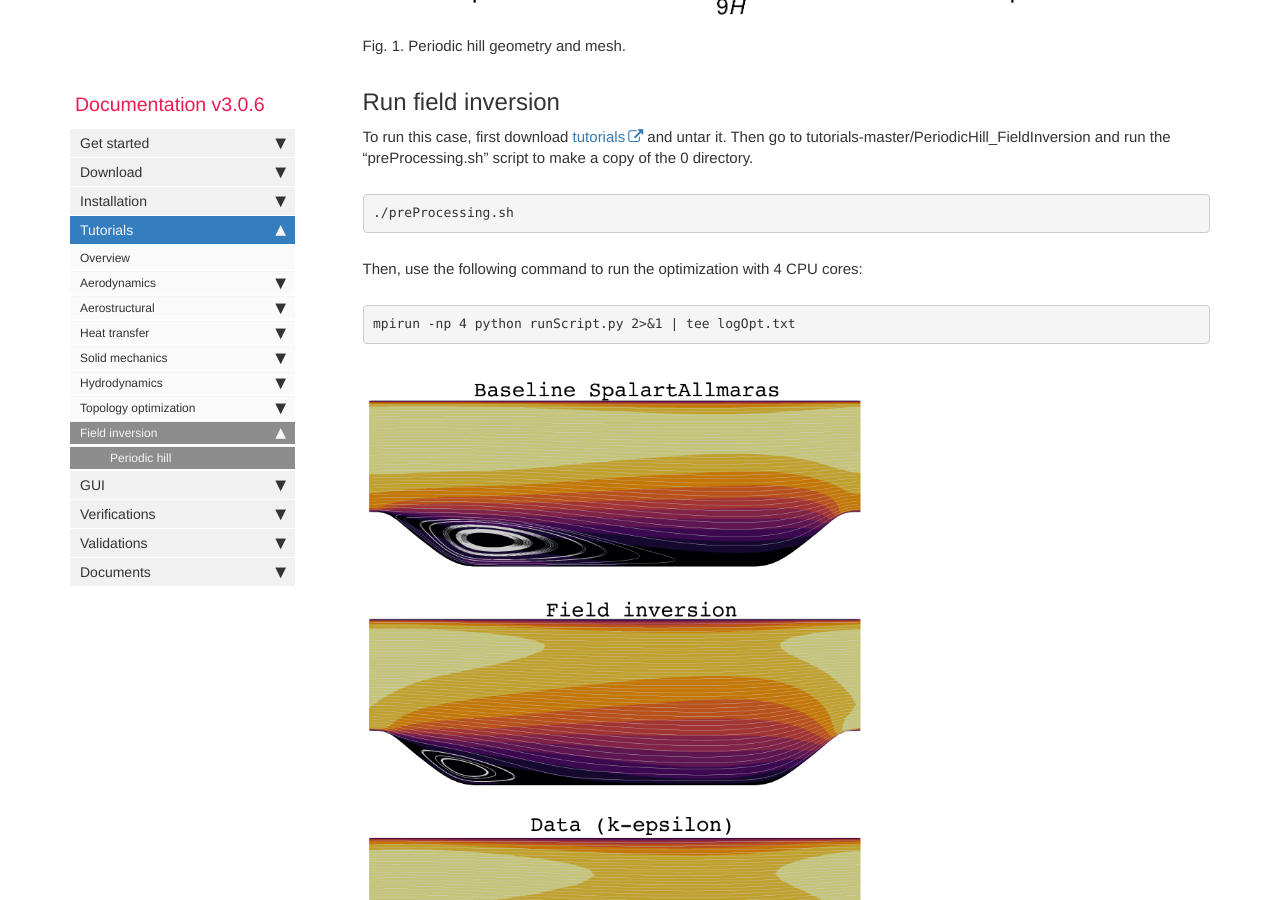
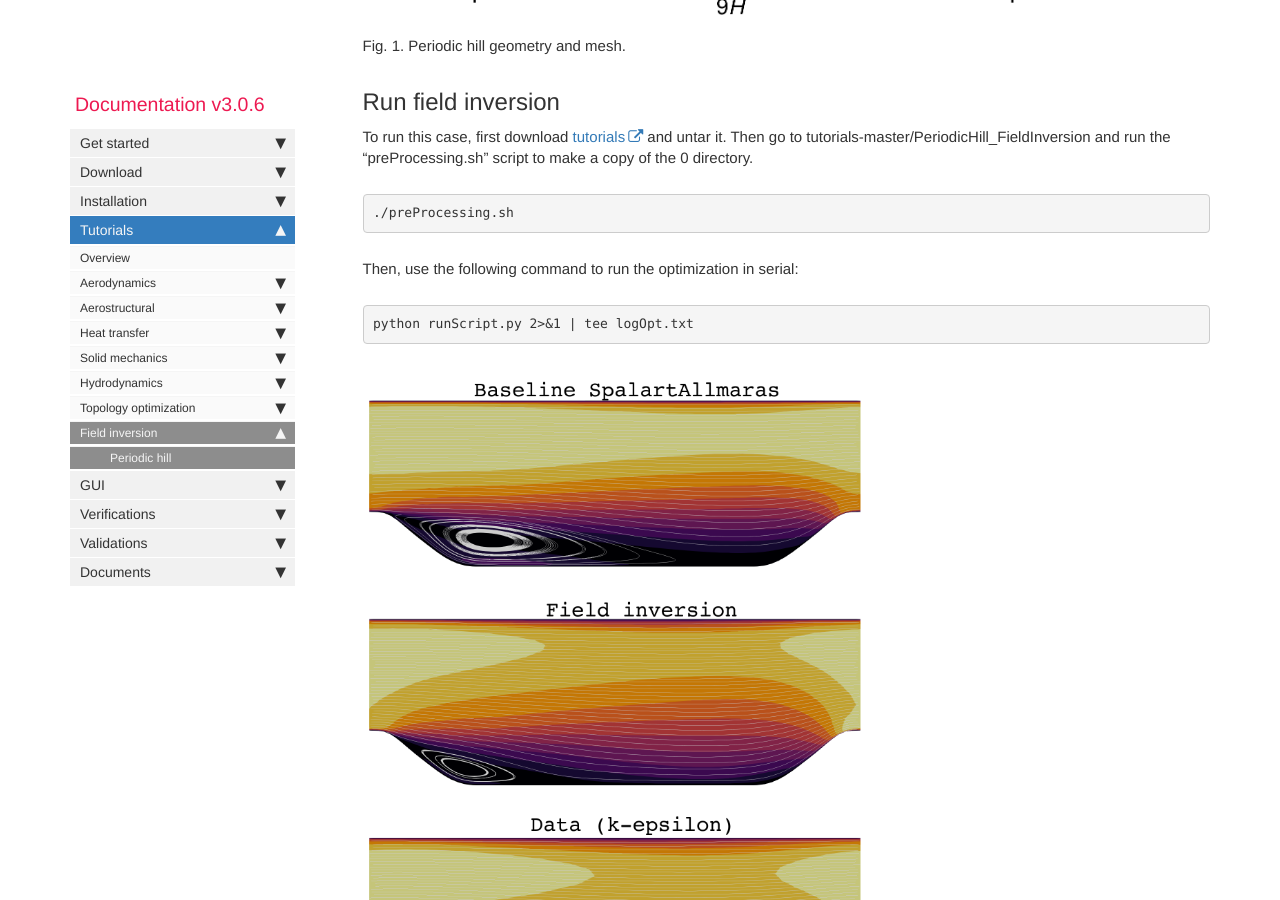
Before and after one commit to DAFoam/DAFoam.github.io, a Jekyll site: the page built from pages/mydoc/mydoc_tutorials_fieldinversion_ph.md, in a window 1280 px wide and 900 px high, scrolled down 1183 px. Built offline with Jekyll 4.4.1, drawn with Linux system fonts in a browser that asks for light colours; comment, search, counter and statistics services are not loaded.

Commit message:
content update

```diff
--- a/pages/mydoc/mydoc_tutorials_fieldinversion_ph.md
+++ b/pages/mydoc/mydoc_tutorials_fieldinversion_ph.md
@@ -30,10 +30,10 @@ To run this case, first download [tutorials](https://github.com/DAFoam/tutorials
 ./preProcessing.sh
 </pre>
 
-Then, use the following command to run the optimization with 4 CPU cores:
+Then, use the following command to run the optimization in serial:
 
 <pre>
-mpirun -np 4 python runScript.py 2>&1 | tee logOpt.txt
+python runScript.py 2>&1 | tee logOpt.txt
 </pre>
 
 <img src="{{ site.url }}{{ site.baseurl }}/images/tutorials/FI/U_comparison_coarse_mesh.png" width="400" />
```
